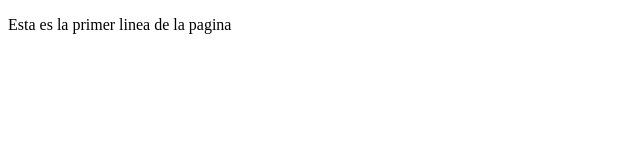
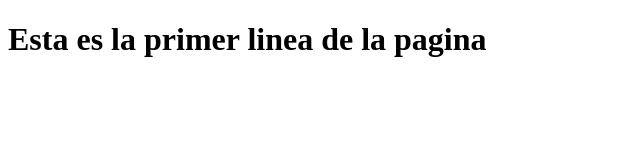
Before and after one commit to mkneto300/sistema-de-registro, a plain HTML site: page index.html in a window 1280 px wide. Shown: the whole page, without its empty margins (0-640 px from the left). Drawn offline with Linux system fonts and the light colour scheme.

Commit message:
restore_index.html - Wrong change of tag.

```diff
--- a/index.html
+++ b/index.html
@@ -6,7 +6,7 @@
     <title>Sistema de Registro de Juegos</title>
 </head>
 <body>
-    <p>Esta es la primer linea de la pagina</p>
+    <h1>Esta es la primer linea de la pagina</h1>
     <script src="app.js"></script>
 </body>
 </html>
```
